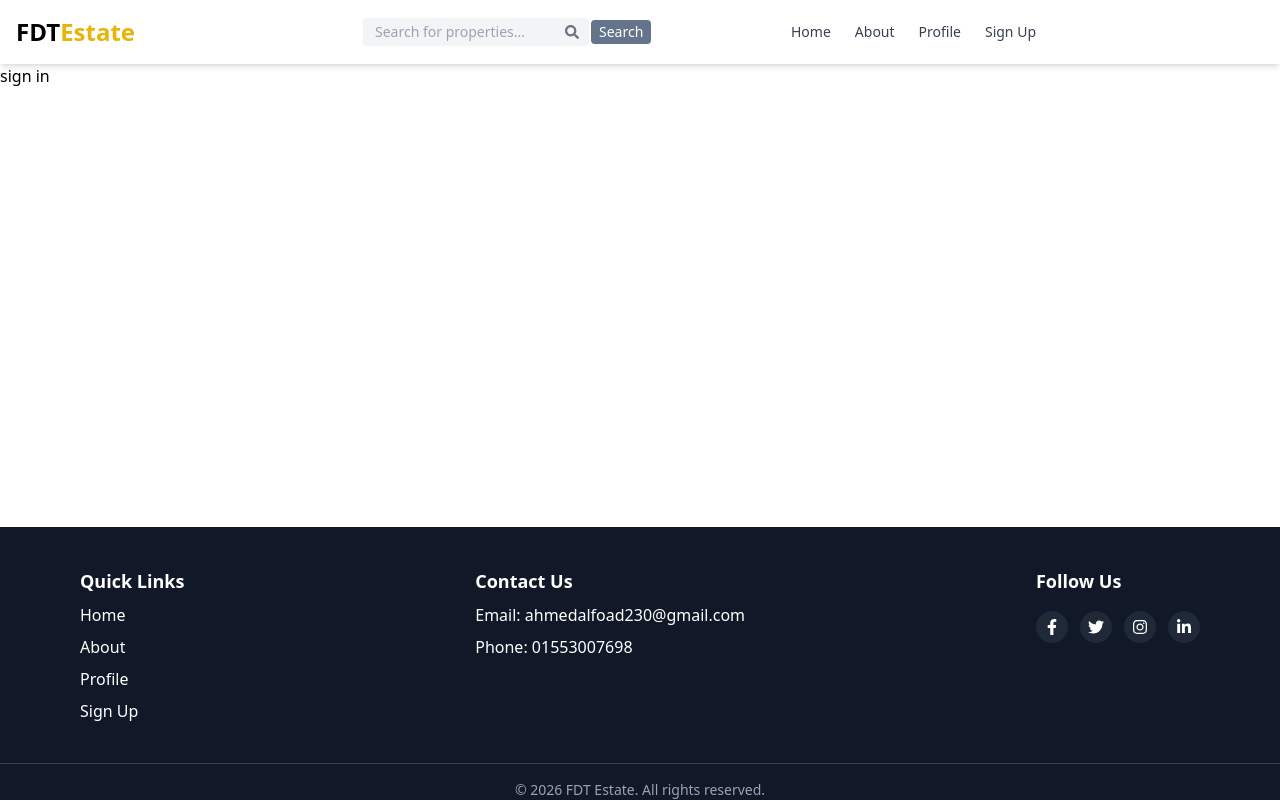
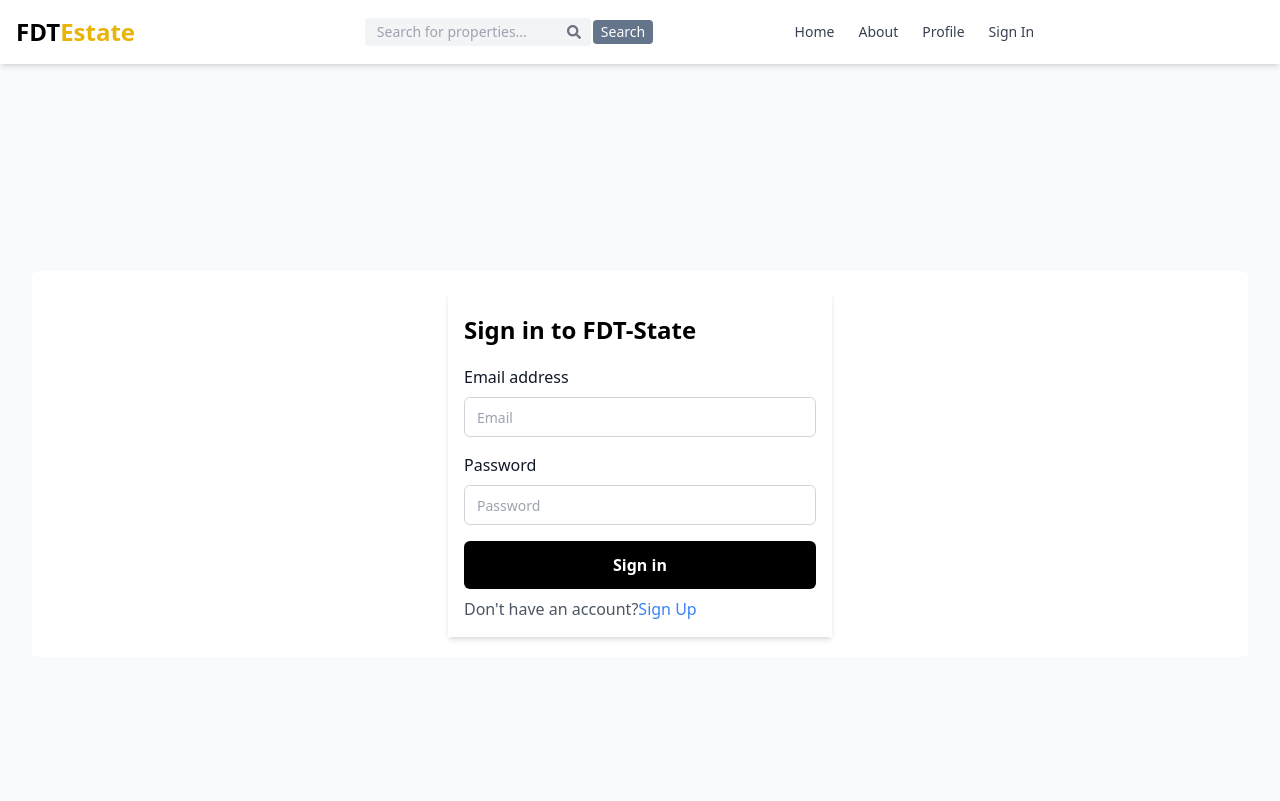
Before and after one commit to ahmed01141277698/FDT-Estate, a React (Vite) app in the folder Client/: page /signin in a window 1280 px wide. Shown: the top 801 px of the page. Built offline with nearby package versions, Linux system fonts and the light colour scheme.

Commit message:
create a page sign in functionality

```diff
--- a/Client/src/Components/Header.jsx
+++ b/Client/src/Components/Header.jsx
@@ -51,7 +51,7 @@ const Header = () => {
         >
           Profile
         </Link>
-        {false ? (
+        {true ? (
           <Link
             to="/signin"
             className="text-sm font-medium text-gray-700 hover:text-blue-600"
--- a/Client/src/Pages/SignIn.jsx
+++ b/Client/src/Pages/SignIn.jsx
@@ -1,7 +1,109 @@
 import React from "react";
+import { useState } from "react";
+import { Link } from "react-router-dom";
+import { useNavigate } from "react-router-dom";
+const SignIn = () => {
+  const [formData, setFormData] = useState({});
+  const [error, setError] = useState(null);
+  const [loading, setLoading] = useState(false);
+  const navigate = useNavigate();
+  const handelChange = (e) => {
+    setFormData({ ...formData, [e.target.id]: e.target.value });
+  };
 
-const SignIn = () => {
-  return <div>sign in</div>;
+  const handleSubmit = async (e) => {
+    // preventDefault is used to prevent the default form submission behavior, which would cause a page reload. By calling e.preventDefault(), we can handle the form submission in JavaScript, allowing us to perform actions like sending data to a server without refreshing the page.
+    e.preventDefault();
+    try {
+      setLoading(true);
+
+      const response = await fetch("api/signUp/signIn", {
+        method: "POST",
+        headers: { "Content-Type": "application/json" },
+        body: JSON.stringify(formData),
+      });
+      const data = await response.json();
+      if (data.success === false) {
+        setError(data.message);
+        setLoading(false);
+        return;
+      }
+      setError(null);
+      setLoading(false);
+      navigate("/");
+    } catch (err) {
+      setError(err.message);
+      setLoading(false);
+    }
+
+    // this is where you would typically handle form submission, e.g., send data to a server
+  };
+  return (
+    <div className="min-h-screen  bg-gray-50 flex flex-col justify-center py-12 sm:px-6 lg:px-8">
+      <section className="rounded-md p-2 bg-white">
+        <div className="flex items-center justify-center my-3">
+          <div className="xl:mx-auto shadow-md p-4 xl:w-full xl:max-w-sm 2xl:max-w-md">
+            <div className="mb-2"></div>
+            <h2 className="text-2xl font-bold leading-tight">
+              Sign in to FDT-State
+            </h2>
+
+            <form className="mt-5" onSubmit={handleSubmit}>
+              <div className="space-y-4">
+                <div>
+                  <label className="text-base font-medium text-gray-900">
+                    Email address
+                  </label>
+                  <div className="mt-2">
+                    <input
+                      placeholder="Email"
+                      type="email"
+                      id="email"
+                      className="flex h-10 w-full rounded-md border border-gray-300 bg-transparent px-3 py-2 text-sm placeholder:text-gray-400 focus:outline-none focus:ring-1 focus:ring-gray-400 focus:ring-offset-1 disabled:cursor-not-allowed disabled:opacity-50"
+                      onChange={handelChange}
+                    />
+                  </div>
+                </div>
+                <div>
+                  <div className="flex items-center justify-between">
+                    <label className="text-base font-medium text-gray-900">
+                      Password
+                    </label>
+                  </div>
+                  <div className="mt-2">
+                    <input
+                      placeholder="Password"
+                      type="password"
+                      id="password"
+                      className="flex h-10 w-full rounded-md border border-gray-300 bg-transparent px-3 py-2 text-sm placeholder:text-gray-400 focus:outline-none focus:ring-1 focus:ring-gray-400 focus:ring-offset-1 disabled:cursor-not-allowed disabled:opacity-50"
+                      onChange={handelChange}
+                    />
+                  </div>
+                </div>
+                <div>
+                  <button
+                    className="inline-flex w-full items-center justify-center rounded-md bg-black px-3.5 py-2.5 font-semibold leading-7 text-white hover:bg-black/80"
+                    type="submit"
+                    disabled={loading}
+                  >
+                    {loading ? "Loadin..." : "Sign in"}
+                  </button>
+                </div>
+              </div>
+            </form>
+
+            {error && <p className="text-red-500 mt-2">{error}</p>}
+            <p className="mt-2 text-base text-gray-600">
+              Don't have an account?
+              <Link to="/signUp" className="text-blue-500 hover:underline">
+                Sign Up
+              </Link>
+            </p>
+          </div>
+        </div>
+      </section>
+    </div>
+  );
 };
 
 export default SignIn;
```
Also changed, not shown: 1 other file (tests, documents, lock files or other folders).
